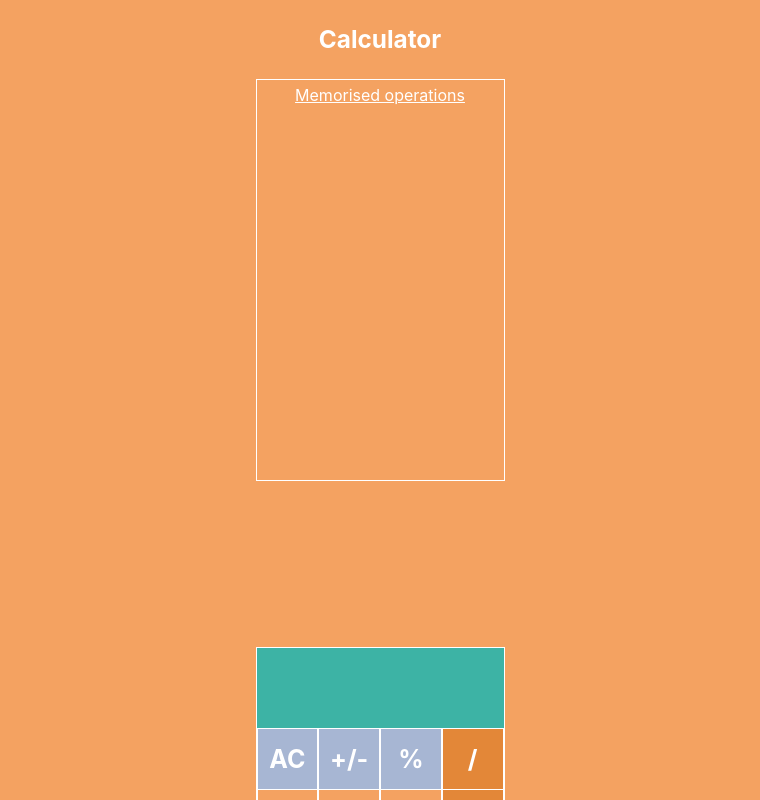
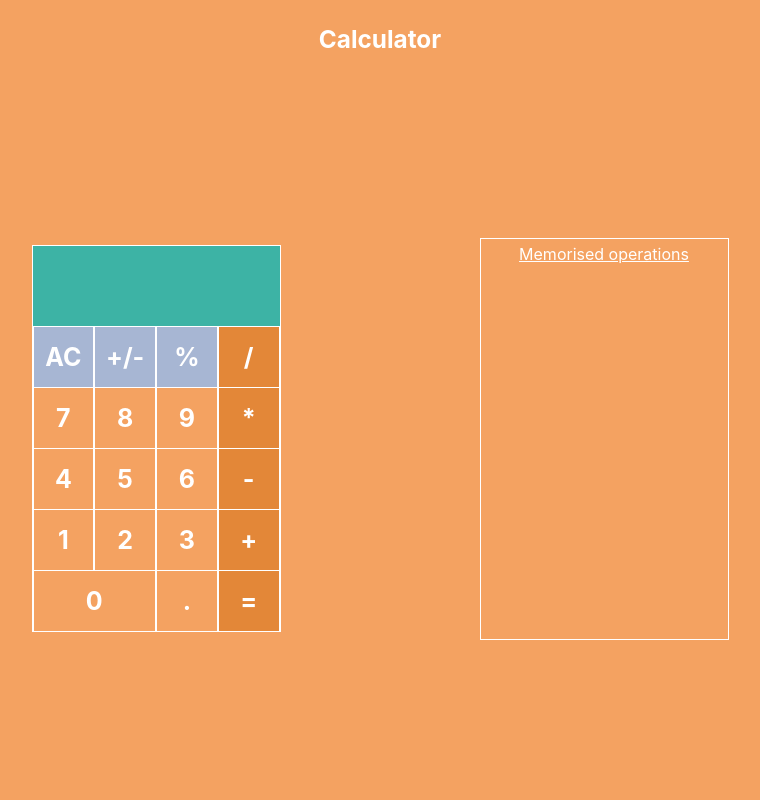
Before and after one commit to GroovyHooked/React-Calculator, a React (Create React App) app: page / in a window 1280 px wide. Shown: the top 800 px of the page, without its empty margins (260-1020 px from the left). Built offline with nearby package versions, Linux system fonts and the light colour scheme.

Commit message:
Structuring

```diff
--- a/src/App.js
+++ b/src/App.js
@@ -4,18 +4,8 @@ import "./App.scss";
 import Mycalculator from "./components/various/logic";
 import Title from "./components/various/title";
 
-import { Firstline } from "./components/lines/firstline";
-//import { SecondToFourth } from "./components/lines/secondtofourth";
+import { Calculator } from "./Calculator";
 
-import Number from "./components/Number";
-import Operator from "./components/Operator";
-
-import Equal from "./components/various/equal";
-
-import Display from "./components/various/display";
-
-import Comma from "./components/various/comma";
-import Log from "./components/various/log";
 const log = console.log;
 
 const App = () => {
@@ -59,6 +49,7 @@ const App = () => {
   };
 
   const operator = (op) => {
+    if (num2 !== "") return;
     setwhichOperator(op);
     setDisplay(display + op);
   };
@@ -72,13 +63,9 @@ const App = () => {
 
   const comma = () => {
     if (display === "") return;
-    log(display.search(/\./));
-    if (display.search(/\./) !== -1) {
-      return;
-    } else {
+    if (display.search(/\./) !== -1) return;
     setDisplay(display + ".");
     whichOperator !== "" ? setNum2(num2 + ".") : setNum1(num1 + ".");
-    }
   };
 
   const negativePositive = (number) => {
@@ -106,17 +93,32 @@ const App = () => {
   const equal = (numberOnHold, num2, whichOperator) => {
     let operation = new Mycalculator(numberOnHold, whichOperator, num2);
     let res = operation.whichCalc();
+    console.log(String(res).length);
+    debugger;
+    if (String(res).length > 9) {
+      setDisplay(
+        "" + Math.floor(String(res)[0]) + "e" + (String(res).length - 1)
+      );
+      setMemory((mem) => [
+        ...mem,
+        `${numberOnHold} ${whichOperator} ${num2} = ${Math.floor(
+          String(res)[0]
+        )}e${String(res).length - 1}`,
+      ]);
+    } else {
       setDisplay(res);
+      setMemory((mem) => [
+        ...mem,
+        `${numberOnHold} ${whichOperator} ${num2} = ${res}`,
+      ]);
+    }
+
     setResetOp(false);
     setNum1(res);
     setNum2("");
     setIsOp(false);
     setnumberOnHold("");
     setwhichOperator("");
-    setMemory((mem) => [
-      ...mem,
-      `${numberOnHold} ${whichOperator} ${num2} = ${res}`,
-    ]);
   };
 
   const addNumber = (num) => {
@@ -143,62 +145,19 @@ const App = () => {
   return (
     <>
       <Title />
-      <div className="topContainer">
-        <Log memory={memory} />
-        <div className="container">
-          <div className="calculator">
-            <Display display={display} />
-            <div className="underDisplay">
-              <Firstline
+      <Calculator
+        display={display}
         clear={clear}
         negativePositive={negativePositive}
-                display={display}
         doubleFunc={doubleFunc}
-              />
-              <div className="second line">
-                <Number number="7" col_span="1" addNumber={addNumber} />
-                <Number number="8" col_span="1" addNumber={addNumber} />
-                <Number number="9" col_span="1" addNumber={addNumber} />
-                <Operator
-                  operator="*"
-                  cssClass="multiplication"
-                  doubleFunc={doubleFunc}
-                />
-              </div>
-              <div className="third line">
-                <Number number="4" col_span="1" addNumber={addNumber} />
-                <Number number="5" col_span="1" addNumber={addNumber} />
-                <Number number="6" col_span="1" addNumber={addNumber} />
-                <Operator
-                  operator="-"
-                  cssClass="subtraction"
-                  doubleFunc={doubleFunc}
-                />
-              </div>
-              <div className="fourth line">
-                <Number number="1" col_span="1" addNumber={addNumber} />
-                <Number number="2" col_span="1" addNumber={addNumber} />
-                <Number number="3" col_span="1" addNumber={addNumber} />
-                <Operator
-                  operator="+"
-                  cssClass="addition"
-                  doubleFunc={doubleFunc}
-                />
-              </div>
-              <div className="fifth line">
-                <Number number="0" col_span="2" addNumber={addNumber} />
-                <Comma comma={comma} />
-                <Equal
+        addNumber={addNumber}
+        comma={comma}
         numberOnHold={numberOnHold}
         num2={num2}
+        equal={equal}
         whichOperator={whichOperator}
-                  equal={equal}
+        memory={memory}
       />
-              </div>
-            </div>
-          </div>
-        </div>
-      </div>
     </>
   );
 };
--- /dev/null
+++ b/src/Calculator.js
@@ -0,0 +1,61 @@
+import React from 'react'
+import Display from './components/various/display';
+import { Firstline } from './components/lines/firstline';
+import { SecondToFourth } from './components/lines/secondtofourth';
+import { Fifthline } from './components/lines/fifthline';
+import { Log } from './components/various/log'
+
+export const Calculator = ({display, clear, negativePositive, doubleFunc, addNumber, comma, numberOnHold, num2, equal, whichOperator, memory}) => {
+  return (
+    <div className="container">
+        <Log memory={memory} />
+          <div className="calculator">
+            <Display display={display} />
+            <div className="underDisplay">
+              <Firstline
+                clear={clear}
+                negativePositive={negativePositive}
+                display={display}
+                doubleFunc={doubleFunc}
+              />
+              <SecondToFourth
+                numA="7"
+                numB="8"
+                numC="9"
+                addNumber={addNumber}
+                doubleFunc={doubleFunc}
+                operator="*"
+                cssClass="multiplication"
+              />
+              <SecondToFourth
+                numA="4"
+                numB="5"
+                numC="6"
+                addNumber={addNumber}
+                doubleFunc={doubleFunc}
+                operator="-"
+                cssClass="subtraction"
+              />
+              <SecondToFourth
+                numA="1"
+                numB="2"
+                numC="3"
+                addNumber={addNumber}
+                doubleFunc={doubleFunc}
+                operator="+"
+                cssClass="addition"
+              />
+
+              <Fifthline
+                addNumber={addNumber}
+                comma={comma}
+                numberOnHold={numberOnHold}
+                num2={num2}
+                whichOperator={whichOperator}
+                equal={equal}
+              />
+            </div>
+          </div>
+        </div>
+  )
+}
--- /dev/null
+++ b/src/components/lines/fifthline.js
@@ -0,0 +1,26 @@
+import React from "react";
+import Number from "../Number";
+import Comma from "../various/comma";
+import Equal from "../various/equal";
+
+export const Fifthline = ({
+  addNumber,
+  comma,
+  numberOnHold,
+  num2,
+  whichOperator,
+  equal,
+}) => {
+  return (
+    <div className="fifth line">
+      <Number number="0" col_span="2" addNumber={addNumber} />
+      <Comma comma={comma} />
+      <Equal
+        numberOnHold={numberOnHold}
+        num2={num2}
+        whichOperator={whichOperator}
+        equal={equal}
+      />
+    </div>
+  );
+};
--- a/src/components/lines/secondtofourth.js
+++ b/src/components/lines/secondtofourth.js
@@ -3,13 +3,13 @@ import Number from "../Number";
 import Operator from "../Operator";
 
 export const SecondToFourth = (
-  numA,
+  {numA,
   numB,
   numC,
   addNumber,
   doubleFunc,
   operator,
-  cssClass
+  cssClass}
 ) => {
   return (
     <div className={"second line " + cssClass}>
@@ -24,16 +24,3 @@ export const SecondToFourth = (
     </div>
   );
 };
-
-/**
- <SecondToFourth
-                numA="7"
-                numB="8"
-                numC="9"
-                addNumber={addNumber}
-                doubleFunc={doubleFunc}
-                operator="*"
-                cssClass="multiplication"
-              />
-
- */
```
Lines whose indentation alone changed are shown as unchanged.
